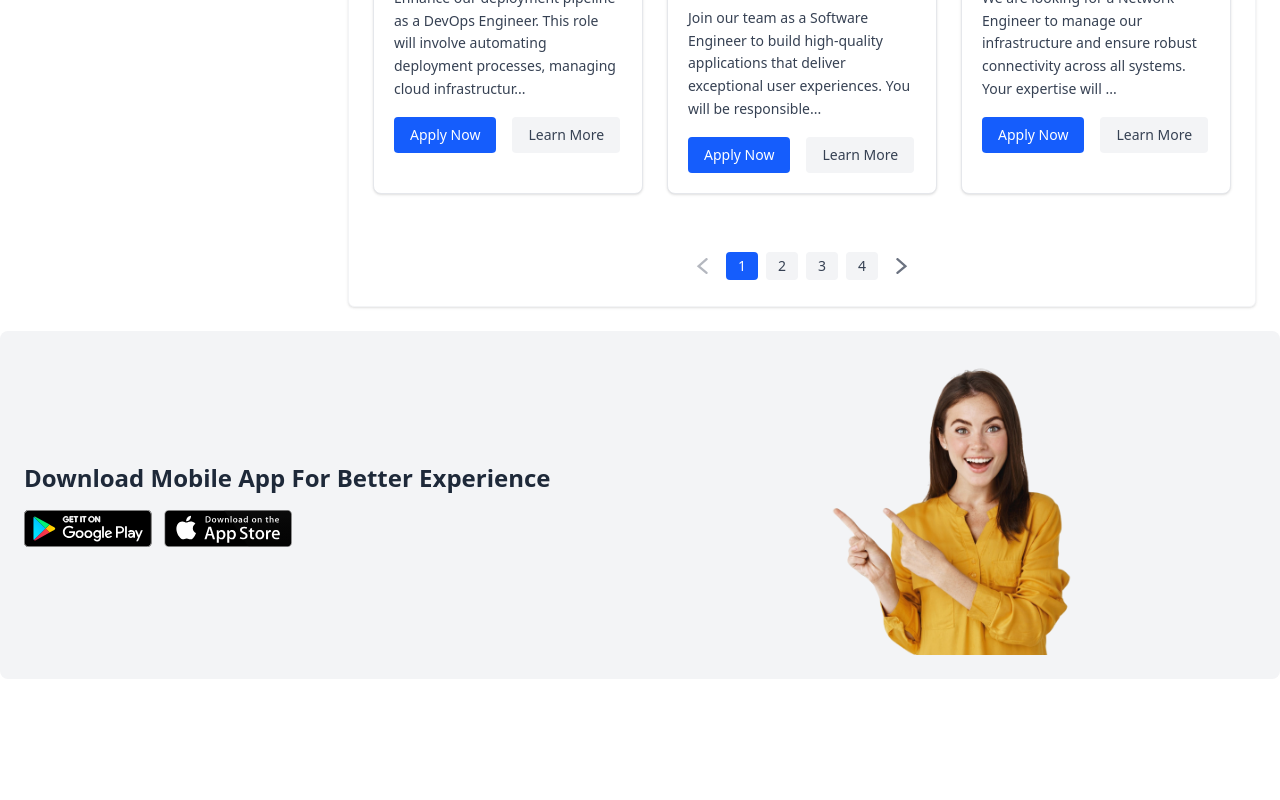
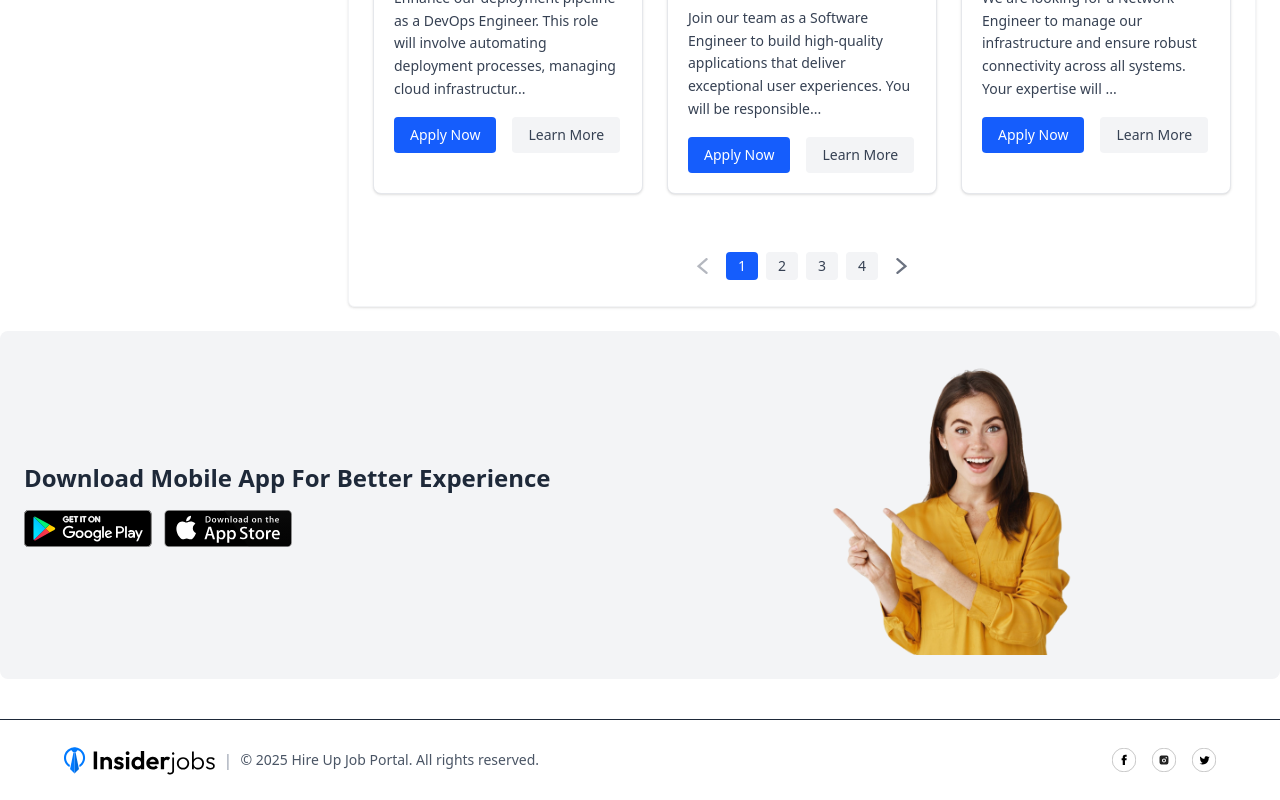
Before and after one commit to narula1304/hire-up-jobportal, a React (Vite) app: page / in a window 1280 px wide. Shown: the part 1119-1919 px from the top of the page. Before the commit the page ends 1798 px from the top, so only its background shows below. Built offline with nearby package versions, Linux system fonts and the light colour scheme; no server answers.

Commit message:
footercomponentadded

```diff
--- /dev/null
+++ b/src/Components/Footer.jsx
@@ -0,0 +1,35 @@
+import React from 'react';
+import { assets } from '../assets/assets';
+
+function Footer() {
+    return (
+        <div className="bg-white text-gray-800 py-6 px-4 mt-10 border-t">
+            <div className="max-w-6xl mx-auto flex flex-col md:flex-row items-center justify-between gap-4">
+
+                {/* Left section */}
+                <div className="flex flex-col md:flex-row items-center gap-2 text-center md:text-left">
+                    <img src={assets.logo} alt="Logo" className="h-8" />
+                    <span className="hidden md:inline-block text-gray-400">|</span>
+                    <p className="text-sm text-gray-600">
+                        © {new Date().getFullYear()} Hire Up Job Portal. All rights reserved.
+                    </p>
+                </div>
+
+                {/* Right: Social Icons */}
+                <div className="flex gap-4">
+                    <a href="#" className="hover:opacity-70 transition">
+                        <img src={assets.facebook_icon} alt="Facebook" className="h-6 w-6" />
+                    </a>
+                    <a href="#" className="hover:opacity-70 transition">
+                        <img src={assets.instagram_icon} alt="Instagram" className="h-6 w-6" />
+                    </a>
+                    <a href="#" className="hover:opacity-70 transition">
+                        <img src={assets.twitter_icon} alt="Twitter" className="h-6 w-6" />
+                    </a>
+                </div>
+            </div>
+        </div>
+    );
+}
+
+export default Footer;
--- a/src/Pages/Home.jsx
+++ b/src/Pages/Home.jsx
@@ -3,6 +3,7 @@ import Navbar from '../Components/Navbar'
 import Hero from '../Components/Hero'
 import Joblisting from '../Components/Joblisting'
 import Appdownload from '../Components/Appdownload'
+import Footer from '../Components/Footer'
 function Home() {
     return (
         <div>
@@ -10,6 +11,7 @@ function Home() {
             <Hero/>
             <Joblisting/>
             <Appdownload/>
+            <Footer/>
         </div>
     )
 }
```
Also changed, not shown: src/assets/companylogo.png (added).
